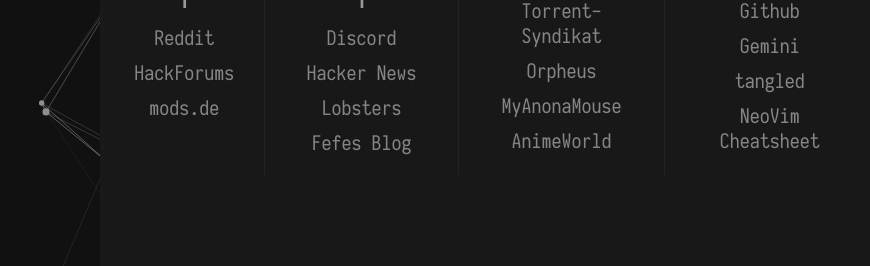
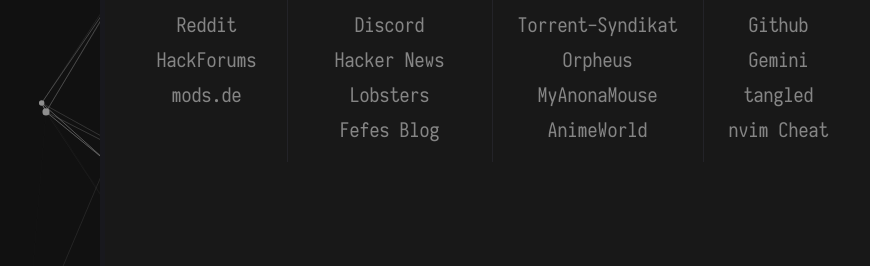
Before and after one commit to alexohneander/startpage, a plain HTML site: page index.html in a window 1280 px wide. Shown: the part 389-655 px from the top of the page, 0-870 px from the left. Drawn offline with Linux system fonts and the light colour scheme.

Commit message:
fix: change link title

```diff
--- a/index.html
+++ b/index.html
@@ -41,7 +41,7 @@
 					<li><a href="https://github.com/trending">Github</a></li>
 					<li><a href="https://gemini.google.com/">Gemini</a></li>
 					<li><a href="https://tangled.sh/">tangled</a></li>
-					<li><a href="https://nvim-cheatsheet.vercel.app/">NeoVim Cheatsheet</a></li>
+					<li><a href="https://nvim-cheatsheet.vercel.app/">nvim Cheat</a></li>
 				</ul>
 			</nav>
 			<div id="codes"></div>
```
